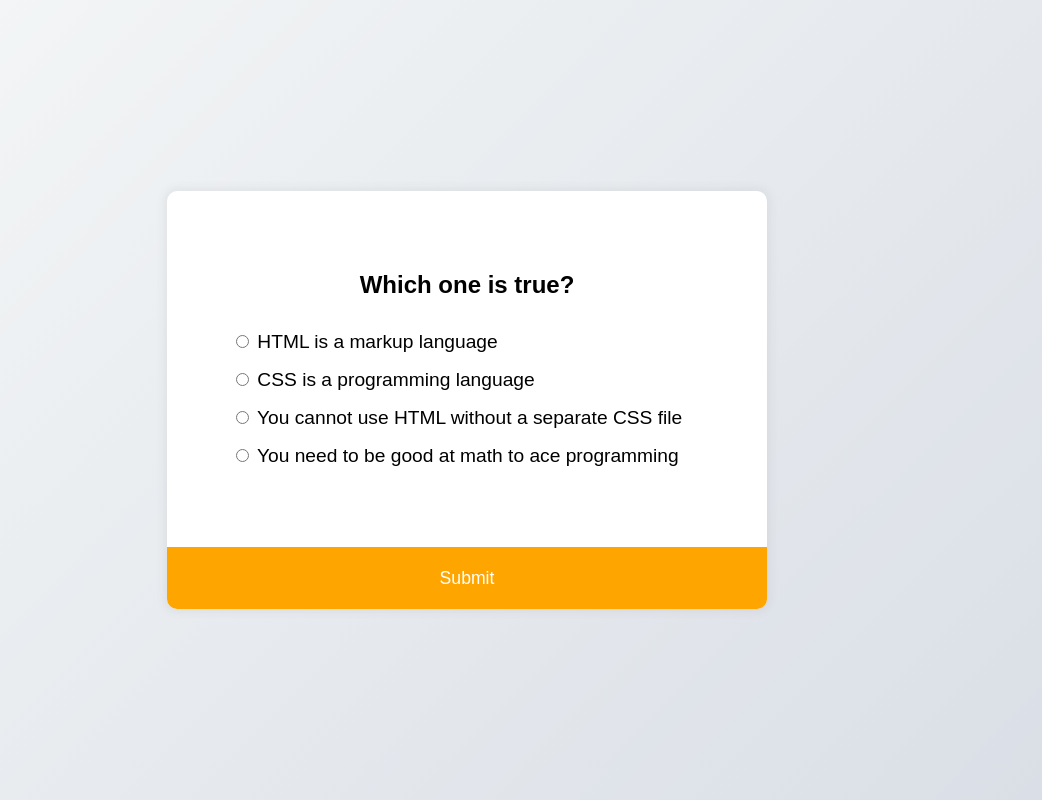
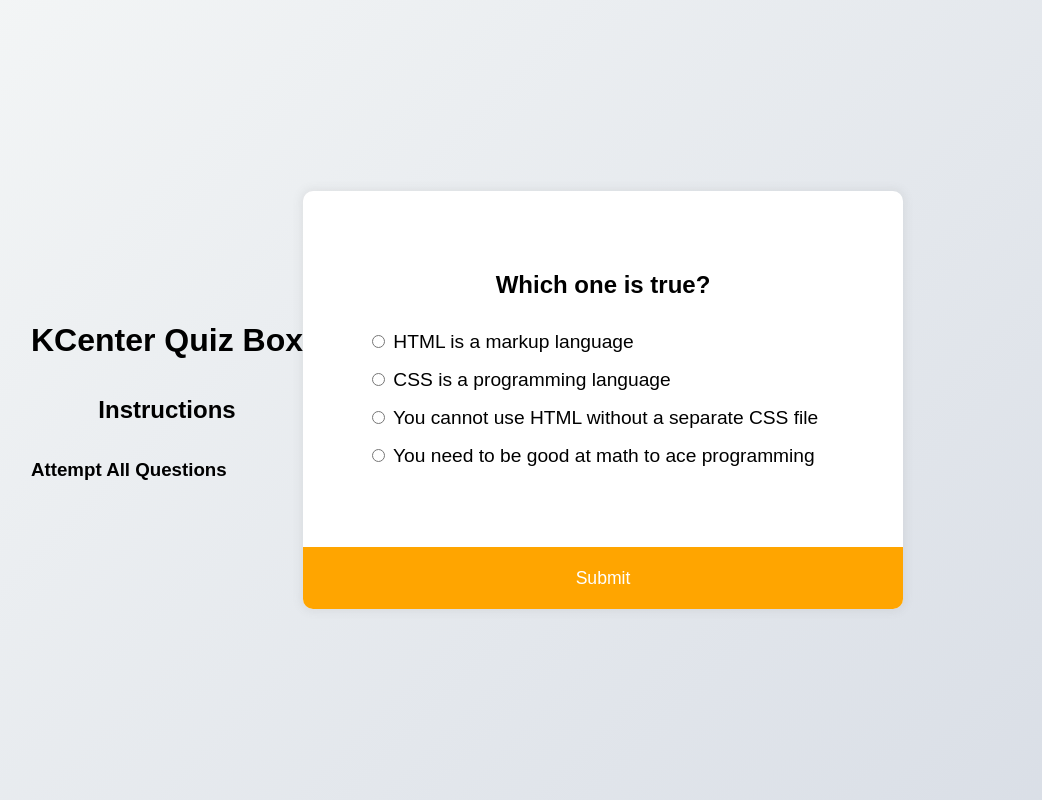
Before and after one commit to Tkamunya1/KCenter-Quiz-Board, a plain HTML site: page index.html in a window 1280 px wide. Shown: the whole page, without its empty margins (173-1215 px from the left). Drawn offline with Linux system fonts and the light colour scheme.

```diff
--- a/index.html
+++ b/index.html
@@ -11,6 +11,11 @@
 </head>
 
 <body>
+  <div class="Home">
+    <h1>KCenter Quiz Box</h1>
+    <h2>Instructions</h2>
+    <h3>Attempt All Questions</h3>
+  </div>
   <div class="qzContainer" id="quiz">
     <div class="qzHeader">
       <h2 id="question">Question Text</h2>
```
